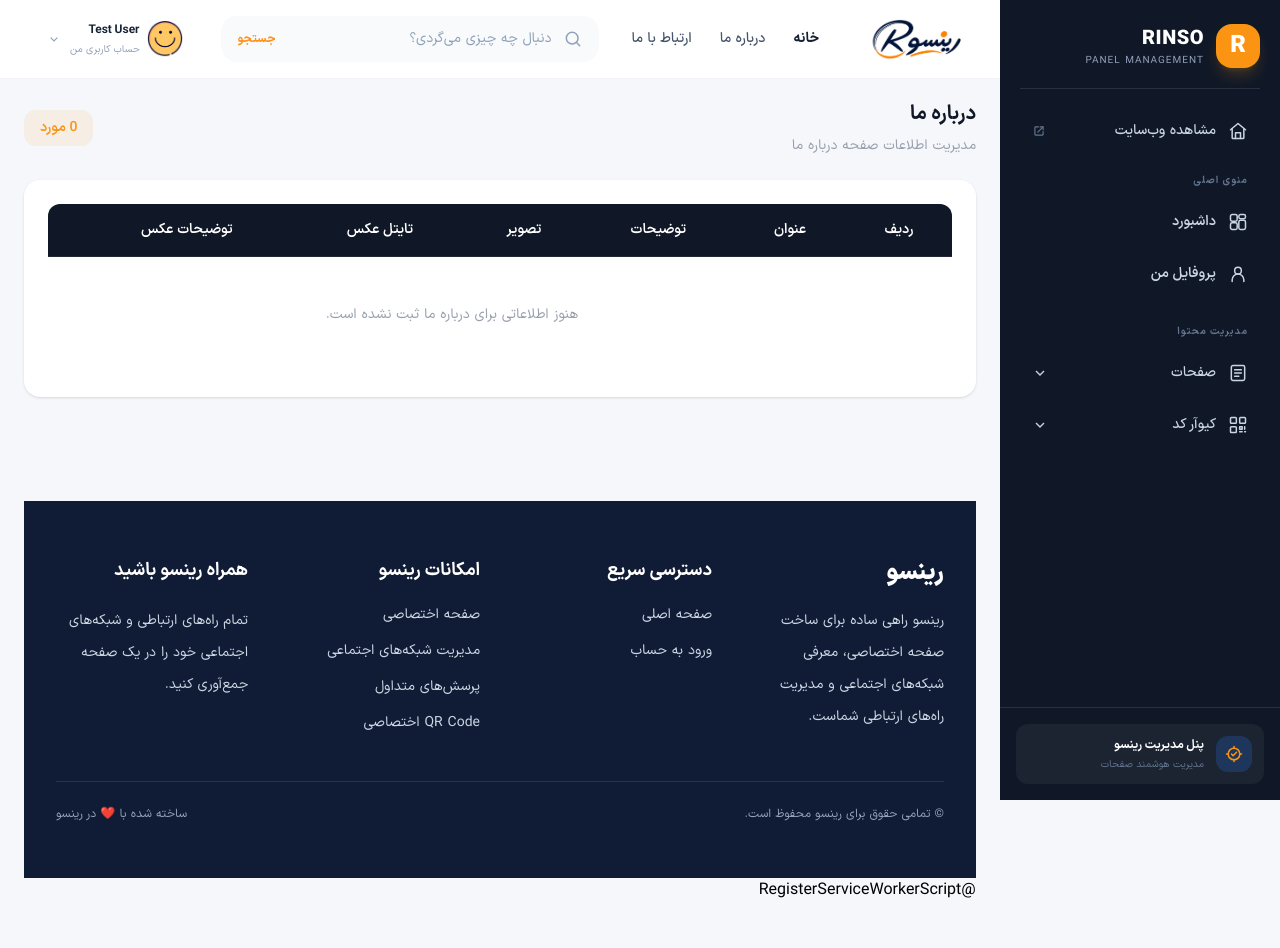
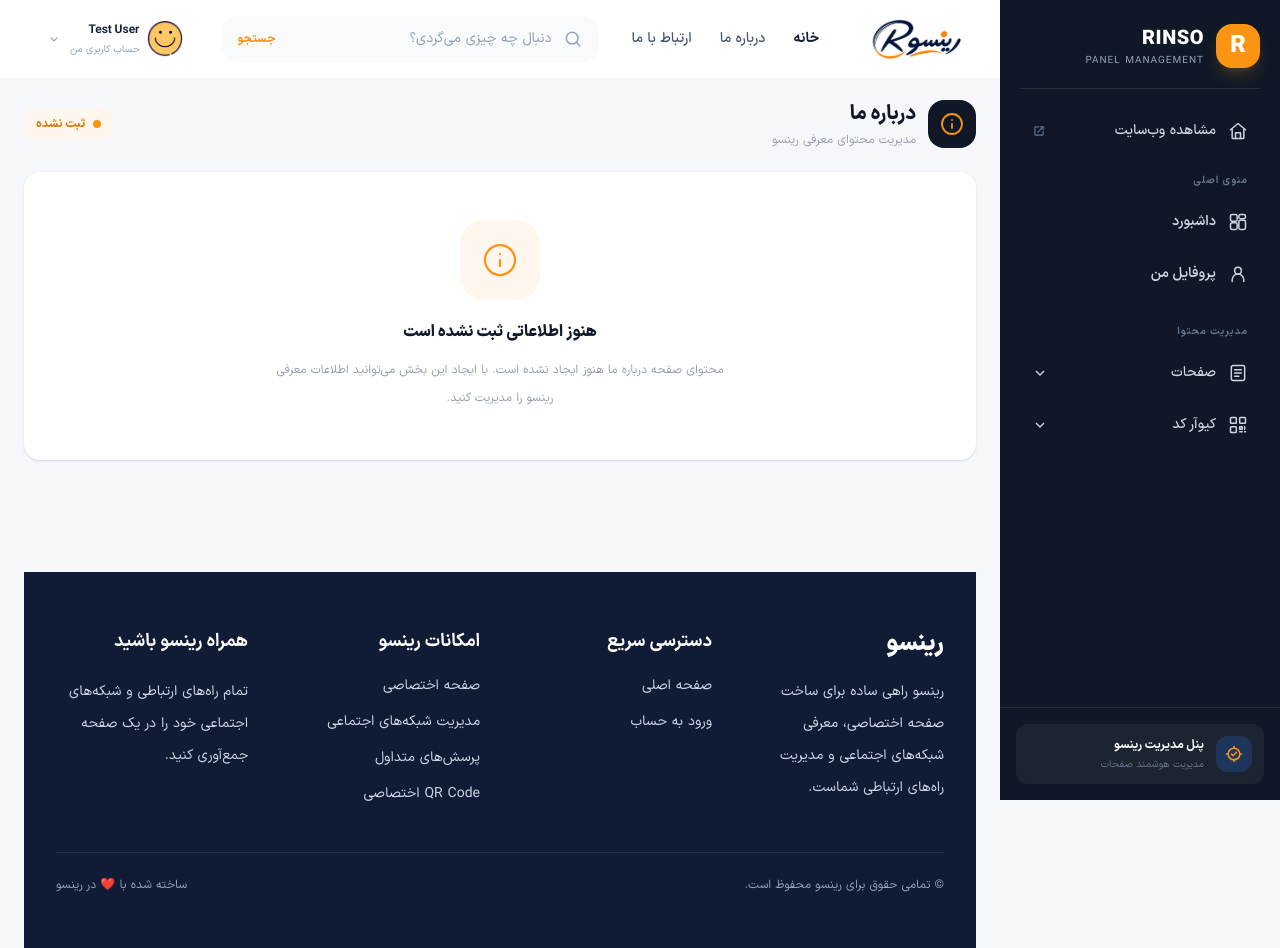
Before and after one commit to eabbas/rinso, a Laravel app: page /aboutUs/aboutUs in a window 1280 px wide. Shown: the top 948 px of the page. Before the commit the page ends 898 px from the top, so only its background shows below. Run offline with Laravel 12, Linux system fonts and the light colour scheme; a user stored in the database is signed in; data comes from the database, SQL or seed files in the repository; data that the repository does not hold is empty; some libraries are stand-ins or nearby versions.

Commit message:
about us admin side

```diff
--- a/resources/views/admin/aboutUs/index.blade.php
+++ b/resources/views/admin/aboutUs/index.blade.php
@@ -1,186 +1,168 @@
 
 @extends('admin.app.panel')
+
 @section('title', 'رینسو | درباره ما')
+
 @section('content')
 
-<div class="w-full flex flex-col pb-6">
+<div class="w-full flex flex-col gap-6 pb-8 text-[#101827]" dir="rtl">
 
-    <!-- عنوان صفحه -->
-    <div class="flex items-center justify-between mb-6 mt-5">
+    @php
+        $aboutUs = $allAboutUs->first();
+    @endphp
+
+    {{-- Header --}}
+    <section class="flex items-center justify-between gap-4 mt-5">
+
+        <div class="flex items-center gap-3">
+
+            <div class="w-12 h-12 rounded-2xl bg-[#101827] flex items-center justify-center shrink-0">
+                <svg class="w-6 h-6 text-[#FB9413]" fill="none" stroke="currentColor" viewBox="0 0 24 24">
+                    <path stroke-linecap="round" stroke-linejoin="round" stroke-width="1.8" d="M12 16v-4m0-4h.01M22 12a10 10 0 1 1-20 0 10 10 0 0 1 20 0Z"/>
+                </svg>
+            </div>
+
             <div>
-            <h2 class="text-xl font-bold text-[#101827]">
+                <h2 class="text-xl font-extrabold">
                     درباره ما
                 </h2>
-            <p class="text-sm text-gray-400 mt-2">
-                مدیریت اطلاعات صفحه درباره ما
+                <p class="text-xs text-gray-400 mt-1">
+                    مدیریت محتوای معرفی رینسو
                 </p>
             </div>
 
-        <span class="bg-[#FB9413]/10 text-[#FB9413] px-4 py-2 rounded-xl text-sm font-semibold">
-            {{ count($allAboutUs) }} مورد
-        </span>
         </div>
 
-    <div class="bg-white rounded-2xl shadow-sm p-4 md:p-6">
+        @if($aboutUs)
+            <span class="flex items-center gap-2 bg-emerald-50 text-emerald-600 px-3 py-2 rounded-xl text-xs font-bold">
+                <span class="w-2 h-2 rounded-full bg-emerald-500"></span>
+                ثبت شده
+            </span>
+        @else
+            <span class="flex items-center gap-2 bg-orange-50 text-[#D97706] px-3 py-2 rounded-xl text-xs font-bold">
+                <span class="w-2 h-2 rounded-full bg-[#FB9413]"></span>
+                ثبت نشده
+            </span>
+        @endif
 
-        <div class="overflow-x-auto rounded-xl border border-gray-100">
+    </section>
 
-            <table class="w-full min-w-[1000px] text-sm text-center">
 
-                <!-- سرستون ها -->
-                <thead>
-                    <tr class="bg-[#101827] text-white">
+    @if($aboutUs)
 
-                        <th class="px-4 py-4 font-semibold">ردیف</th>
+        {{-- Main Content --}}
+        <section class="bg-white rounded-2xl border border-gray-100 shadow-sm overflow-hidden">
 
-                        <th class="px-4 py-4 font-semibold">عنوان</th>
+            {{-- Card Header --}}
+            <div class="p-5 sm:p-6 border-b border-gray-100 flex items-center justify-between gap-3">
 
-                        <th class="px-4 py-4 font-semibold">توضیحات</th>
+                <div>
+                    <h3 class="font-extrabold text-sm sm:text-base">
+                        محتوای صفحه درباره ما
+                    </h3>
+                    <p class="text-xs text-gray-400 mt-1.5">
+                        اطلاعاتی که در صفحه عمومی وب‌سایت نمایش داده می‌شود
+                    </p>
+                </div>
 
-                        <th class="px-4 py-4 font-semibold">تصویر</th>
+                <div class="w-10 h-10 rounded-xl bg-orange-50 flex items-center justify-center shrink-0">
+                    <svg class="w-5 h-5 text-[#FB9413]" fill="none" stroke="currentColor" viewBox="0 0 24 24">
+                        <path stroke-linecap="round" stroke-linejoin="round" stroke-width="1.8" d="M4 5h16M4 10h16M4 15h10M4 20h7"/>
+                    </svg>
+                </div>
 
-                        <th class="px-4 py-4 font-semibold">تایتل عکس</th>
+            </div>
 
-                        <th class="px-4 py-4 font-semibold">توضیحات عکس</th>
 
-                        <th class="px-4 py-4 font-semibold">عملیات</th>
+            <div class="p-5 sm:p-7 flex flex-col gap-7">
 
-                    </tr>
-                </thead>
+                {{-- Title --}}
+                <div>
+                    <div class="flex items-center gap-2 mb-3">
+                        <span class="w-1 h-5 rounded-full bg-[#FB9413]"></span>
+                        <h4 class="text-sm font-extrabold">عنوان درباره ما</h4>
+                    </div>
 
-                <tbody class="divide-y divide-gray-100 bg-white">
+                    <div class="bg-[#F8F9FB] border border-gray-100 rounded-xl p-4 sm:p-5">
+                        <p class="text-sm sm:text-base font-bold text-[#101827] leading-8">
+                            {{ $aboutUs->title }}
+                        </p>
+                    </div>
+                </div>
 
-                    @php
-                        $i = 1;
-                    @endphp
 
-                    @forelse ($allAboutUs as $aboutUs)
+                {{-- Description --}}
+                <div>
+                    <div class="flex items-center gap-2 mb-3">
+                        <span class="w-1 h-5 rounded-full bg-[#FB9413]"></span>
+                        <h4 class="text-sm font-extrabold">توضیحات درباره ما</h4>
+                    </div>
 
-                        <tr class="hover:bg-gray-50 transition duration-200">
+                    <div class="bg-[#F8F9FB] border border-gray-100 rounded-xl p-4 sm:p-5 min-h-28">
+                        <p class="text-sm text-gray-600 leading-8 whitespace-pre-line">
+                            {{ $aboutUs->description ?: 'توضیحاتی برای این بخش ثبت نشده است.' }}
+                        </p>
+                    </div>
+                </div>
 
-                            <!-- ردیف -->
-                            <td class="px-4 py-4 text-gray-500">
-                                {{ $i }}
-                            </td>
 
-                            <!-- عنوان -->
-                            <td class="px-4 py-4">
-                                <span class="font-bold text-[#101827]">
-                                    {{ $aboutUs->title }}
-                                </span>
-                            </td>
+                {{-- Image Section --}}
+                <div>
 
-                            <!-- توضیحات -->
-                            <td class="px-4 py-4 max-w-[220px]">
-                                <p class="text-gray-500 leading-7 line-clamp-3">
-                                    {{ $aboutUs->description ?: 'بدون توضیحات' }}
-                                </p>
-                            </td>
+                    <div class="flex items-center gap-2 mb-4">
+                        <span class="w-1 h-5 rounded-full bg-[#FB9413]"></span>
+                        <h4 class="text-sm font-extrabold">تصویر معرفی</h4>
+                    </div>
 
-                            <!-- تصویر -->
-                            <td class="px-4 py-4">
+                    <div class="grid grid-cols-1 md:grid-cols-2 gap-5">
+
+                        {{-- Image Preview --}}
+                        <div class="rounded-2xl border border-gray-100 bg-[#F8F9FB] p-3">
 
                             @if($aboutUs->image)
 
                                 <img
                                     src="{{ asset('storage/' . $aboutUs->image) }}"
                                     alt="{{ $aboutUs->image_title }}"
-                                        class="w-24 h-16 object-cover rounded-lg mx-auto border border-gray-100"
+                                    class="w-full aspect-[16/9] object-cover rounded-xl"
                                 >
 
                             @else
 
-                                    <span class="text-xs text-gray-400">
-                                        بدون تصویر
-                                    </span>
+                                <div class="w-full aspect-[16/9] rounded-xl bg-white border border-dashed border-gray-200 flex flex-col items-center justify-center gap-3">
+                                    <svg class="w-10 h-10 text-gray-300" fill="none" stroke="currentColor" viewBox="0 0 24 24">
+                                        <path stroke-linecap="round" stroke-linejoin="round" stroke-width="1.5" d="m3 16 5-5 4 4 5-7 4 5M5 4h14a2 2 0 0 1 2 2v12a2 2 0 0 1-2 2H3V6a2 2 0 0 1 2-2Z"/>
+                                    </svg>
+                                    <span class="text-xs text-gray-400">تصویری ثبت نشده است</span>
+                                </div>
 
                             @endif
 
-                            </td>
-
-                            <!-- تایتل عکس -->
-                            <td class="px-4 py-4">
-                                <span class="text-gray-700">
-                                    {{ $aboutUs->image_title ?: '-' }}
-                                </span>
-                            </td>
-
-                            <!-- توضیحات عکس -->
-                            <td class="px-4 py-4 max-w-[200px]">
-                                <p class="text-gray-500 leading-7 line-clamp-3">
-                                    {{ $aboutUs->image_description ?: '-' }}
-                                </p>
-                            </td>
-
-                            <!-- عملیات -->
-                            <td class="px-4 py-4">
-
-                                <div class="flex items-center justify-center gap-2">
-
-                                    <!-- ویرایش -->
-                                    <a
-                                        href="{{ route('aboutUs.create_edit', [$aboutUs]) }}"
-                                        class="w-9 h-9 flex items-center justify-center bg-[#101827] hover:bg-[#FB9413] rounded-lg transition duration-200 group"
-                                        title="ویرایش"
-                                    >
-                                        <svg xmlns="http://www.w3.org/2000/svg"
-                                             class="size-4"
-                                             viewBox="0 0 512 512">
-
-                                            <path fill="white"
-                                                d="M441 58.9L453.1 71c9.4 9.4 9.4 24.6 0 33.9L424 134.1 377.9 88 407 58.9c9.4-9.4 24.6-9.4 33.9 0zM209.8 256.2L344 121.9 390.1 168 255.8 302.2c-2.9 2.9-6.5 5-10.4 6.1l-58.5 16.7 16.7-58.5c1.1-3.9 3.2-7.5 6.1-10.4zM373.1 25L175.8 222.2c-8.7 8.7-15 19.4-18.3 31.1l-28.6 100c-2.4 8.4-.1 17.4 6.1 23.6s15.2 8.5 23.6 6.1l100-28.6c11.8-3.4 22.5-9.7 31.1-18.3L487 138.9c28.1-28.1 28.1-73.7 0-101.8L474.9 25C446.8-3.1 401.2-3.1 373.1 25zM88 64C39.4 64 0 103.4 0 152V424c0 48.6 39.4 88 88 88H360c48.6 0 88-39.4 88-88V312c0-13.3-10.7-24-24-24s-24 10.7-24 24V424c0 22.1-17.9 40-40 40H88c-22.1 0-40-17.9-40-40V152c0-22.1 17.9-40 40-40H200c13.3 0 24-10.7 24-24s-10.7-24-24-24H88z"/>
-
-                                        </svg>
-                                    </a>
-
-                                    <!-- حذف -->
-                                    <a
-                                        href="{{ route('aboutUs.delete', [$aboutUs]) }}"
-                                        onclick="return confirm('آیا از حذف این اطلاعات اطمینان دارید؟')"
-                                        class="w-9 h-9 flex items-center justify-center bg-red-500 hover:bg-red-600 rounded-lg transition duration-200"
-                                        title="حذف"
-                                    >
-                                        <svg xmlns="http://www.w3.org/2000/svg"
-                                             class="size-4"
-                                             viewBox="0 0 448 512">
-
-                                            <path fill="white"
-                                                d="M170.5 51.6L151.5 80h145l-19-28.4c-1.5-2.2-4-3.6-6.7-3.6H177.1c-2.7 0-5.2 1.3-6.7 3.6zm147-26.6L354.2 80H368h48 8c13.3 0 24 10.7 24 24s-10.7 24-24 24h-8V432c0 44.2-35.8 80-80 80H112c-44.2 0-80-35.8-80-80V128H24c-13.3 0-24-10.7-24-24S10.7 80 24 80h8H80 93.8l36.7-55.1C140.9 9.4 158.4 0 177.1 0h93.7c18.7 0 36.2 9.4 46.6 24.9zM80 128V432c0 17.7 14.3 32 32 32H336c17.7 0 32-14.3 32-32V128H80zm80 64V400c0 8.8-7.2 16-16 16s-16-7.2-16-16V192c0-8.8 7.2-16 16-16s16 7.2 16 16zm80 0V400c0 8.8-7.2 16-16 16s-16-7.2-16-16V192c0-8.8 7.2-16 16-16s16 7.2 16 16zm80 0V400c0 8.8-7.2 16-16 16s-16-7.2-16-16V192c0-8.8 7.2-16 16-16s16 7.2 16 16z"/>
-
-                                        </svg>
-                                    </a>
-
                         </div>
 
-                            </td>
 
-                        </tr>
+                        {{-- Image Information --}}
+                        <div class="flex flex-col gap-4 justify-center">
 
-                        @php
-                            $i++;
-                        @endphp
+                            <div class="bg-[#F8F9FB] border border-gray-100 rounded-xl p-4">
+                                <p class="text-xs text-gray-400 mb-2">
+                                    عنوان تصویر
+                                </p>
 
-                    @empty
-
-                        <tr>
-                            <td colspan="7" class="py-12 text-center">
-
-                                <div class="flex flex-col items-center gap-3">
-
-                                    <span class="text-gray-400 text-sm">
-                                        هنوز اطلاعاتی برای درباره ما ثبت نشده است.
-                                    </span>
-
+                                <p class="text-sm font-bold text-[#101827]">
+                                    {{ $aboutUs->image_title ?: 'بدون عنوان' }}
+                                </p>
                             </div>
 
-                            </td>
-                        </tr>
+                            <div class="bg-[#F8F9FB] border border-gray-100 rounded-xl p-4 flex-1">
+                                <p class="text-xs text-gray-400 mb-2">
+                                    توضیحات تصویر
+                                </p>
 
-                    @endforelse
-
-                </tbody>
-
-            </table>
+                                <p class="text-sm text-gray-600 leading-7">
+                                    {{ $aboutUs->image_description ?: 'توضیحاتی برای تصویر ثبت نشده است.' }}
+                                </p>
+                            </div>
 
                         </div>
 
@@ -188,4 +170,73 @@
 
                 </div>
 
+
+                {{-- Actions --}}
+                <div class="pt-5 border-t border-gray-100 flex flex-col sm:flex-row items-center justify-between gap-3">
+
+                    <p class="text-xs text-gray-400">
+                        برای تغییر محتوای صفحه از گزینه ویرایش استفاده کنید.
+                    </p>
+
+                    <div class="flex items-center gap-2 w-full sm:w-auto">
+
+                        <a
+                            href="{{ route('aboutUs.create_edit', [$aboutUs]) }}"
+                            class="flex-1 sm:flex-none h-11 px-6 rounded-xl bg-[#101827] hover:bg-[#FB9413] text-white text-xs font-bold flex items-center justify-center gap-2 transition-all duration-200"
+                        >
+                            <svg class="w-4 h-4" fill="none" stroke="currentColor" viewBox="0 0 24 24">
+                                <path stroke-linecap="round" stroke-linejoin="round" stroke-width="1.8" d="m16 4 4 4M4 20l4-.8L19 8a2.1 2.1 0 0 0-3-3L5 16l-1 4Z"/>
+                            </svg>
+                            ویرایش محتوا
+                        </a>
+
+                        <a
+                            href="{{ route('aboutUs.delete', [$aboutUs]) }}"
+                            onclick="return confirm('آیا از حذف اطلاعات درباره ما اطمینان دارید؟')"
+                            class="w-11 h-11 rounded-xl bg-red-50 hover:bg-red-500 text-red-500 hover:text-white flex items-center justify-center transition-all duration-200"
+                            title="حذف اطلاعات"
+                        >
+                            <svg class="w-4 h-4" fill="none" stroke="currentColor" viewBox="0 0 24 24">
+                                <path stroke-linecap="round" stroke-linejoin="round" stroke-width="1.8" d="M4 7h16M10 11v6m4-6v6M6 7l1 13h10l1-13M9 7V4h6v3"/>
+                            </svg>
+                        </a>
+
+                    </div>
+
+                </div>
+
+            </div>
+
+        </section>
+
+    @else
+
+        {{-- Empty State --}}
+        <section class="bg-white rounded-2xl border border-gray-100 shadow-sm p-6 sm:p-12">
+
+            <div class="max-w-md mx-auto flex flex-col items-center text-center">
+
+                <div class="w-20 h-20 rounded-3xl bg-orange-50 flex items-center justify-center mb-5">
+                    <svg class="w-9 h-9 text-[#FB9413]" fill="none" stroke="currentColor" viewBox="0 0 24 24">
+                        <path stroke-linecap="round" stroke-linejoin="round" stroke-width="1.5" d="M12 16v-4m0-4h.01M22 12a10 10 0 1 1-20 0 10 10 0 0 1 20 0Z"/>
+                    </svg>
+                </div>
+
+                <h3 class="text-base font-extrabold text-[#101827]">
+                    هنوز اطلاعاتی ثبت نشده است
+                </h3>
+
+                <p class="text-xs text-gray-400 leading-7 mt-3">
+                    محتوای صفحه درباره ما هنوز ایجاد نشده است.
+                    با ایجاد این بخش می‌توانید اطلاعات معرفی رینسو را مدیریت کنید.
+                </p>
+
+            </div>
+
+        </section>
+
+    @endif
+
+</div>
+
 @endsection
```
Lines whose indentation alone changed are shown as unchanged.
